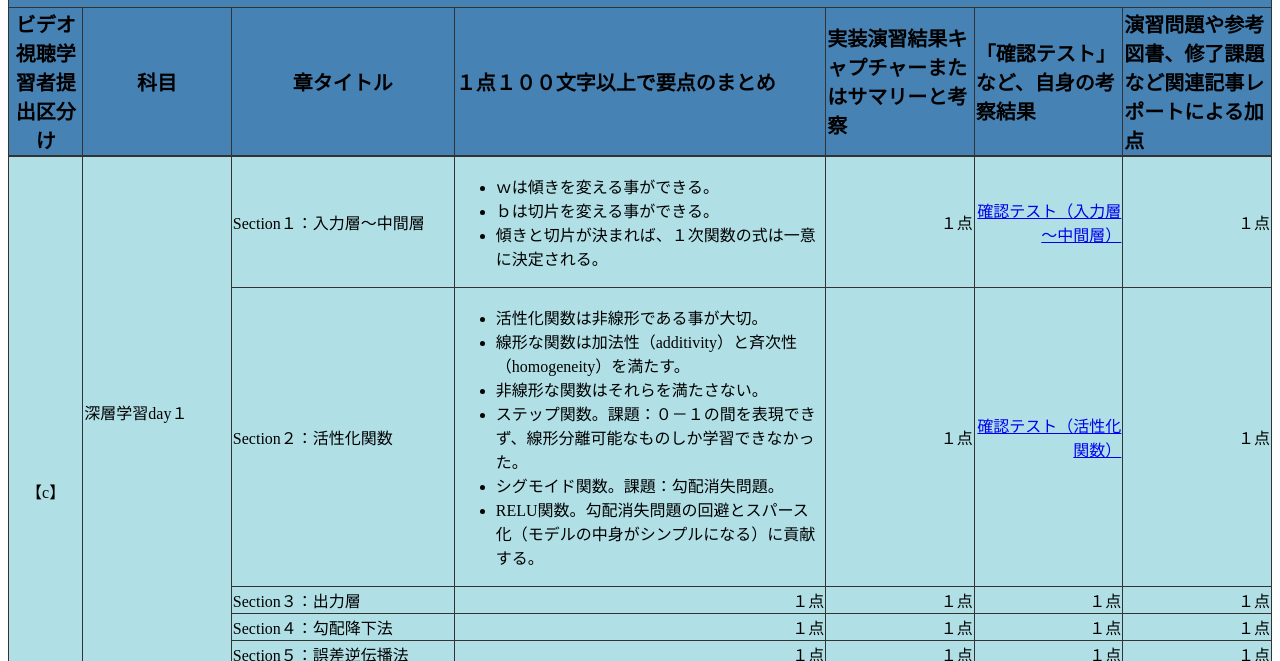
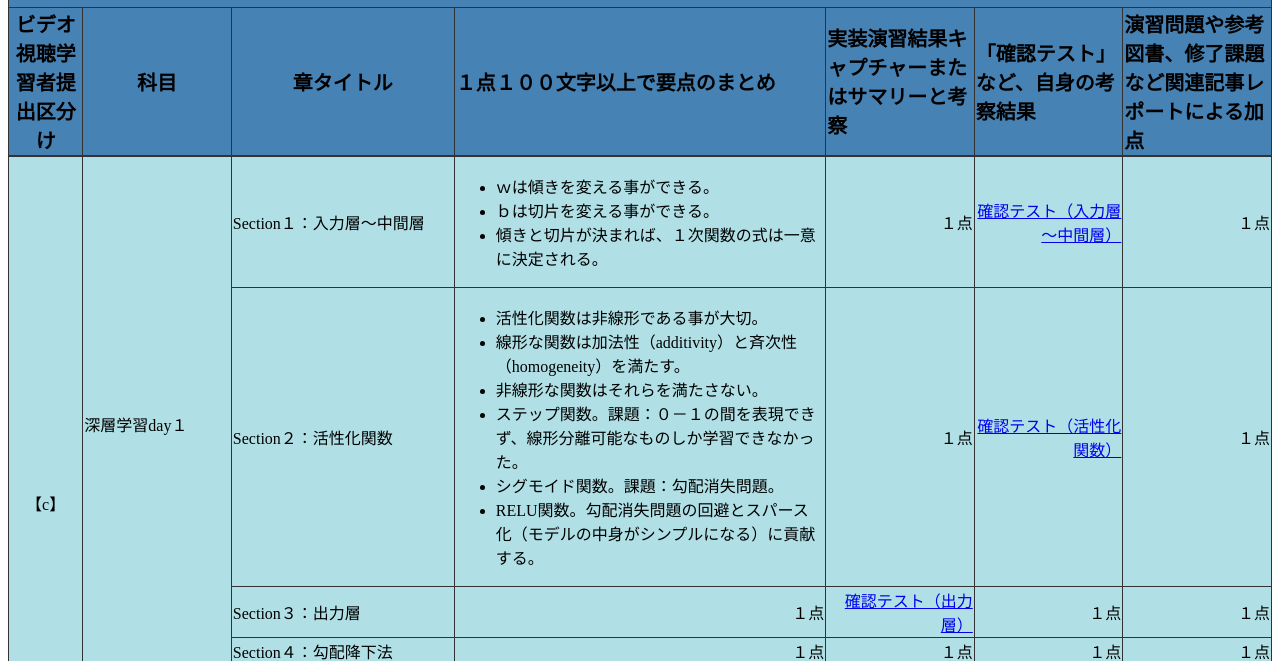
Before and after one commit to ontheroad2021/RabbitChallenge, a plain HTML site: page DeepLearningPartOne.html in a window 1280 px wide. Shown: the part 98-759 px from the top of the page. Drawn offline with Linux system fonts and the light colour scheme.

Commit message:
Updated a file.

```diff
--- a/DeepLearningPartOne.html
+++ b/DeepLearningPartOne.html
@@ -150,7 +150,7 @@ td {
 				１点
 			</td>
 			<td class="right">
-				１点
+				<a href="https://github.com/ontheroad2021/RabbitChallenge/blob/main/3_1_3_2_Review_Test.md" target="_blank">確認テスト（出力層）</a>
 			</td>
 			<td class="right">
 				１点
```
